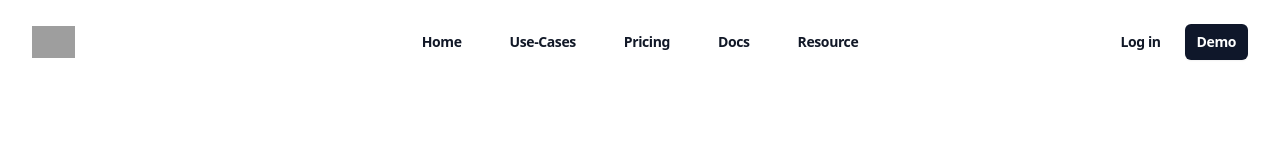
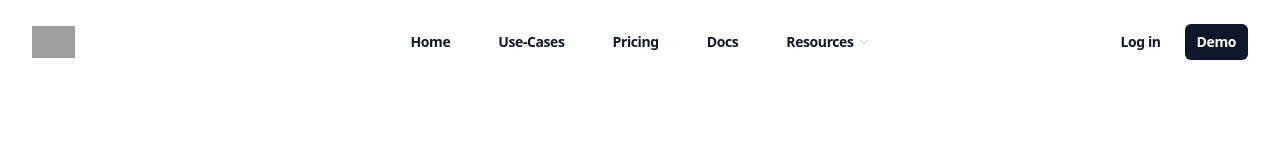
Before and after one commit to StructuredLabs/st-landing, a Next.js app: page / in a window 1280 px wide. Shown: the top 160 px of the page. Built offline with nearby package versions, Linux system fonts and the light colour scheme; grey boxes are pictures that could not be loaded.

Commit message:
feat: navbar resources flyout + links update

```diff
--- a/components/blog.tsx
+++ b/components/blog.tsx
@@ -23,7 +23,7 @@ const posts = [
 
 export default function Blog() {
     return (
-        <div className="bg-white py-24 sm:py-32">
+        <div className="bg-white py-24 sm:py-32" id="blog">
             <div className="mx-auto max-w-7xl px-6 lg:px-8">
                 <div className="mx-auto max-w-2xl text-center">
                     <h2 className="text-3xl font-bold tracking-tight text-gray-900 sm:text-4xl">From the blog</h2>
--- a/components/ui/header.tsx
+++ b/components/ui/header.tsx
@@ -2,14 +2,32 @@
 
 import { useState } from 'react'
 import { Dialog, DialogPanel } from '@headlessui/react'
-import { Bars3Icon, XMarkIcon } from '@heroicons/react/24/outline'
+import { Bars3Icon, ChevronDownIcon, XMarkIcon } from '@heroicons/react/24/outline'
+import {
+  ChartPieIcon,
+  CursorArrowRaysIcon
+} from '@heroicons/react/24/outline'
+import {
+  Disclosure,
+  DisclosureButton,
+  DisclosurePanel,
+  Popover,
+  PopoverButton,
+  PopoverGroup,
+  PopoverPanel,
+} from '@headlessui/react'
+const navigation = [
+  { name: 'Home', href: '/' },
+  { name: 'Use-Cases', href: '/usecases' },
+  { name: 'Pricing', href: '/pricing' },
+  { name: 'Docs', href: 'https://docs.structuredlabs.com' },
+]
+import { TbLogs } from "react-icons/tb";
+import { MdOutlinePodcasts } from "react-icons/md";
 
-const navigation = [
-  { name: 'Home', href: '#' },
-  { name: 'Use-Cases', href: 'https://www.structuredlabs.com/usecases' },
-  { name: 'Pricing', href: 'https://www.structuredlabs.com/pricing' },
-  { name: 'Docs', href: 'https://www.docs.structuredlabs.com/intro' },
-  { name: 'Resource', href: '#' },
+const products = [
+  { name: 'Blog', description: 'Ad anim eiusmod veniam amet aliquip nostrud veniam dolore esse fugiat duis.', href: '#', icon: TbLogs },
+  { name: 'Podcasts', description: 'Voluptate dolor ullamco duis cillum ea nulla nulla Lorem eiusmod elit sunt pariatur ex do.', href: '#', icon: MdOutlinePodcasts },
 ]
 
 export default function Example() {
@@ -24,13 +42,45 @@ export default function Example() {
             <img alt="" src="https://cdn.prod.website-files.com/65d4d703fd133afa1bee8167/65d4da523a7af018c0b99c71_TransparentLogo.png" className="h-8 w-auto" />
           </a>
         </div>
-        <div className="hidden lg:flex lg:gap-x-12">
+        <PopoverGroup className="hidden lg:flex lg:gap-x-12 focus:outline-none">
           {navigation.map((item) => (
             <a key={item.name} href={item.href} className="text-sm font-semibold leading-6 text-gray-900">
               {item.name}
             </a>
           ))}
-        </div>
+          <Popover className="relative focus:outline-none">
+            <PopoverButton className="flex items-center gap-x-1 text-sm font-semibold leading-6 text-gray-900 focus:outline-none">
+              Resources
+              <ChevronDownIcon aria-hidden="true" className="h-3 w-3 flex-none text-gray-400" />
+            </PopoverButton>
+
+            <PopoverPanel
+              transition
+              className="absolute -left-8 top-full z-10 mt-3 w-screen max-w-md overflow-hidden rounded-3xl bg-white shadow-lg ring-1 ring-gray-900/5 transition data-[closed]:translate-y-1 data-[closed]:opacity-0 data-[enter]:duration-200 data-[leave]:duration-150 data-[enter]:ease-out data-[leave]:ease-in"
+            >
+              <div className="p-4">
+                {products.map((item) => (
+                  <div
+                    key={item.name}
+                    className="group relative flex gap-x-6 rounded-lg p-4 text-sm leading-6 hover:bg-gray-50"
+                  >
+                    <div className="mt-1 flex h-11 w-11 flex-none items-center justify-center rounded-lg bg-gray-50 group-hover:bg-white">
+                      <item.icon aria-hidden="true" className="h-6 w-6 text-gray-600 group-hover:text-indigo-600" />
+                    </div>
+                    <div className="flex-auto">
+                      <a href={item.href} className="block font-semibold text-gray-900">
+                        {item.name}
+                        <span className="absolute inset-0" />
+                      </a>
+                      <p className="mt-1 text-gray-600">{item.description}</p>
+                    </div>
+                  </div>
+                ))}
+              </div>
+
+            </PopoverPanel>
+          </Popover>
+        </PopoverGroup>
         <div className="flex flex-1 items-center justify-end gap-x-6">
           <a href="https://app.structuredlabs.com/" className="hidden lg:block lg:text-sm lg:font-semibold lg:leading-6 lg:text-gray-900">
             Log in
@@ -67,10 +117,11 @@ export default function Example() {
               />
             </a>
             <a
-              href="#"
+              href="https://cal.com/structured/30min"
+              target='_blank'
               className="ml-auto rounded-md bg-indigo-600 px-3 py-2 text-sm font-semibold text-white shadow-sm hover:bg-indigo-500 focus-visible:outline focus-visible:outline-2 focus-visible:outline-offset-2 focus-visible:outline-indigo-600"
             >
-              Sign up
+              Demo
             </a>
             <button
               type="button"
@@ -94,7 +145,25 @@ export default function Example() {
                   </a>
                 ))}
               </div>
-              <div className="py-6">
+              <Disclosure as="div" className="-mx-3 border-none">
+                <DisclosureButton className="group flex w-full items-center justify-between rounded-lg py-2 pl-3 pr-3.5 text-base font-semibold leading-7 text-gray-900 hover:bg-gray-50">
+                  Resources
+                  <ChevronDownIcon aria-hidden="true" className="h-5 w-5 flex-none group-data-[open]:rotate-180" />
+                </DisclosureButton>
+                <DisclosurePanel className="mt-2 space-y-2">
+                  {[...products].map((item) => (
+                    <DisclosureButton
+                      key={item.name}
+                      as="a"
+                      href={item.href}
+                      className="block rounded-lg py-2 pl-6 pr-3 text-sm font-semibold leading-7 text-gray-900 hover:bg-gray-50"
+                    >
+                      {item.name}
+                    </DisclosureButton>
+                  ))}
+                </DisclosurePanel>
+              </Disclosure>
+              <div className="py-6 border-none">
                 <a
                   href="https://app.structuredlabs.com/"
                   className="-mx-3 block rounded-lg px-3 py-2.5 text-base font-semibold leading-7 text-gray-900 hover:bg-gray-50"
```
